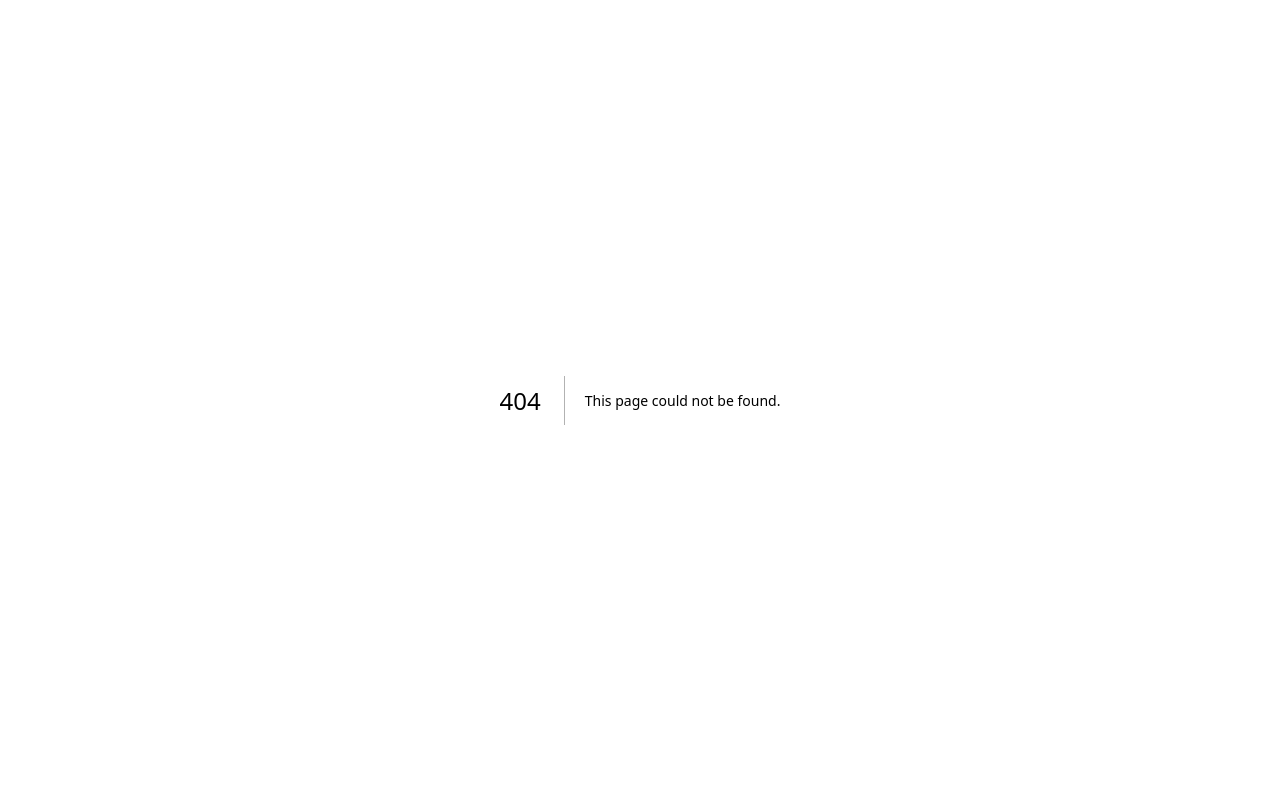
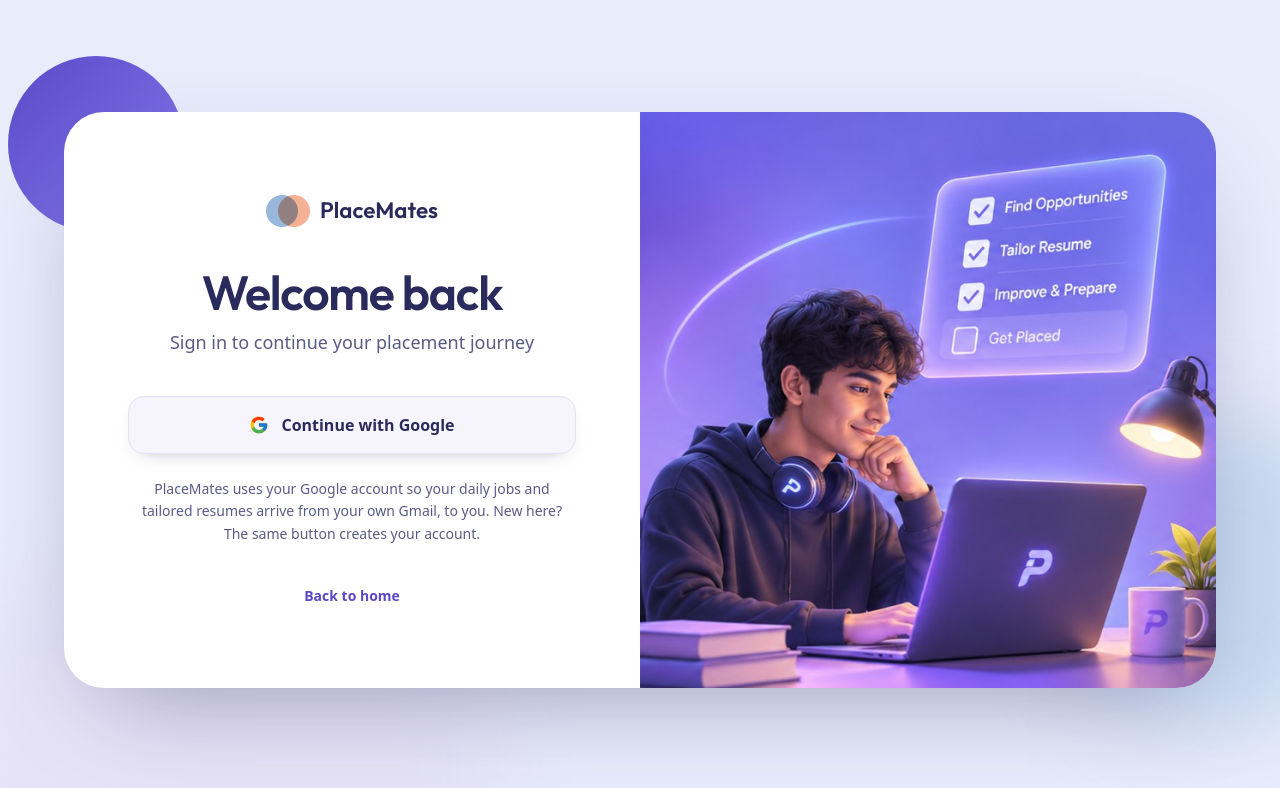
Before and after one commit to KalpeshEragi/PlaceMates, a Next.js app in the folder frontend/: page /login in a window 1280 px wide. Before the commit this address had no page. Shown: the top 788 px of the page. Built offline with nearby package versions, Linux system fonts and the light colour scheme; no server answers.

Commit message:
feat: add login page and route sign-in buttons to it
Split card with Google sign-in and the login illustration; shared Logo
component; landing buttons and logged-out redirects open /login.

```diff
--- /dev/null
+++ b/frontend/src/app/login/page.tsx
@@ -0,0 +1,58 @@
+import type { Metadata } from "next";
+import Image from "next/image";
+import Link from "next/link";
+import Logo from "@/components/Logo";
+import { BACKEND_URL } from "@/lib/api";
+
+export const metadata: Metadata = { title: "Sign in · PlaceMates" };
+
+function GoogleMark() {
+  return (
+    <svg viewBox="0 0 48 48" className="h-5 w-5" aria-hidden="true">
+      <path fill="#FFC107" d="M43.6 20.5H42V20H24v8h11.3C33.7 32.7 29.2 36 24 36c-6.6 0-12-5.4-12-12s5.4-12 12-12c3.1 0 5.8 1.2 7.9 3l5.7-5.7C34 6.1 29.3 4 24 4 12.9 4 4 12.9 4 24s8.9 20 20 20 20-8.9 20-20c0-1.3-.1-2.4-.4-3.5z" />
+      <path fill="#FF3D00" d="M6.3 14.7l6.6 4.8C14.7 15.1 19 12 24 12c3.1 0 5.8 1.2 7.9 3l5.7-5.7C34 6.1 29.3 4 24 4 16.3 4 9.7 8.3 6.3 14.7z" />
+      <path fill="#4CAF50" d="M24 44c5.2 0 9.9-2 13.4-5.2l-6.2-5.2C29.2 35.1 26.7 36 24 36c-5.2 0-9.6-3.3-11.3-8l-6.5 5C9.5 39.6 16.2 44 24 44z" />
+      <path fill="#1976D2" d="M43.6 20.5H42V20H24v8h11.3c-.8 2.2-2.2 4.2-4.1 5.6l6.2 5.2C37 39.2 44 34 44 24c0-1.3-.1-2.4-.4-3.5z" />
+    </svg>
+  );
+}
+
+export default function LoginPage() {
+  return (
+    <main className="relative isolate flex min-h-[100svh] items-center justify-center overflow-hidden bg-[#e9ecfb] px-4 py-10 sm:px-8">
+      {/* Soft shapes behind the card, as in the design. */}
+      <div className="absolute -bottom-40 -left-20 -z-10 h-96 w-[36rem] rounded-full bg-lavender/80 blur-2xl" aria-hidden="true" />
+      <div className="absolute -right-24 bottom-16 -z-10 h-80 w-80 rounded-full bg-powder/50 blur-2xl" aria-hidden="true" />
+
+      <div className="relative w-full max-w-6xl">
+      <div className="absolute -left-10 -top-10 -z-10 h-36 w-36 rounded-full bg-gradient-to-br from-violet to-[#8b7cf0] sm:-left-14 sm:-top-14 sm:h-44 sm:w-44" aria-hidden="true" />
+      <div className="grid w-full overflow-hidden rounded-[2.5rem] bg-white shadow-[0_40px_100px_-40px_rgb(43_42_92/0.45)] lg:grid-cols-2">
+        <section className="flex flex-col items-center justify-center px-6 py-14 sm:px-14 lg:py-20">
+          <Link href="/" aria-label="PlaceMates home"><Logo large /></Link>
+          <h1 className="mt-10 font-display text-4xl font-semibold tracking-tight text-ink sm:text-5xl">Welcome back</h1>
+          <p className="mt-3 text-center text-lg text-ink-soft">Sign in to continue your placement journey</p>
+
+          <a href={`${BACKEND_URL}/auth/google/login`}
+            className="mt-10 flex w-full max-w-md items-center justify-center gap-3 rounded-2xl border border-lavender bg-mist px-6 py-4 text-base font-semibold text-ink shadow-[0_8px_20px_-14px_rgb(43_42_92/0.5)] transition-colors hover:bg-white focus-visible:outline-2 focus-visible:outline-offset-2 focus-visible:outline-violet">
+            <GoogleMark /> Continue with Google
+          </a>
+
+          <p className="mt-6 max-w-md text-center text-sm leading-relaxed text-ink-soft">
+            PlaceMates uses your Google account so your daily jobs and tailored resumes arrive from your own Gmail, to
+            you. New here? The same button creates your account.
+          </p>
+
+          <p className="mt-10 text-sm text-ink-soft">
+            <Link href="/" className="font-semibold text-violet hover:underline">Back to home</Link>
+          </p>
+        </section>
+
+        <section className="relative hidden min-h-[36rem] lg:block">
+          <Image src="/login-art.jpg" alt="A student at a laptop, ticking off finding opportunities, tailoring a resume and preparing, with getting placed next"
+            fill priority sizes="(min-width: 1152px) 576px, 50vw" className="object-cover" />
+        </section>
+      </div>
+      </div>
+    </main>
+  );
+}
--- a/frontend/src/app/matches/page.tsx
+++ b/frontend/src/app/matches/page.tsx
@@ -53,7 +53,7 @@ export default function MatchesPage() {
         setEditing(!p);
         if (p) loadMatches();
       })
-      .catch((e) => (e instanceof ApiError && e.status === 401 ? router.push("/") : setError(e.message)));
+      .catch((e) => (e instanceof ApiError && e.status === 401 ? router.push("/login") : setError(e.message)));
     // eslint-disable-next-line react-hooks/exhaustive-deps
   }, []);
 
--- a/frontend/src/app/page.tsx
+++ b/frontend/src/app/page.tsx
@@ -1,9 +1,10 @@
 import { existsSync } from "node:fs";
 import { join } from "node:path";
 import Image from "next/image";
-import { BACKEND_URL } from "@/lib/api";
+import Logo from "@/components/Logo";
 
-const LOGIN = `${BACKEND_URL}/auth/google/login`;
+/* Every sign-in and get-started button opens the login page. */
+const LOGIN = "/login";
 
 /* Small line icons, drawn once and reused. */
 function Icon({ name, className = "h-5 w-5" }: { name: keyof typeof PATHS; className?: string }) {
@@ -24,18 +25,6 @@ const PATHS = {
   shield: <path d="M12 3l7 3v6c0 4.5-3 7.5-7 9-4-1.5-7-4.5-7-9V6z" />,
   hand: <><path d="M8 12V6.5a1.5 1.5 0 013 0V11M11 10V5.5a1.5 1.5 0 013 0V11M14 10V7a1.5 1.5 0 013 0v6c0 4-2.5 7-6 7s-5.5-2-6.5-4.5L3 12.5a1.5 1.5 0 012.6-1.5L8 14" /></>,
 };
-
-function Logo({ light = false, large = false }: { light?: boolean; large?: boolean }) {
-  return (
-    <span className={`flex items-center gap-2.5 font-display font-semibold ${large ? "text-[1.4rem]" : "text-lg"} ${light ? "text-white" : "text-ink"}`}>
-      <span className={`relative ${large ? "h-8 w-11" : "h-6 w-8"}`} aria-hidden="true">
-        <span className={`absolute left-0 top-0 rounded-full bg-powder-deep/80 ${large ? "h-8 w-8" : "h-6 w-6"}`} />
-        <span className={`absolute right-0 top-0 rounded-full bg-peach/90 mix-blend-multiply ${large ? "h-8 w-8" : "h-6 w-6"}`} />
-      </span>
-      PlaceMates
-    </span>
-  );
-}
 
 const primaryBtn =
   "inline-flex items-center gap-2 rounded-xl bg-violet px-6 py-3.5 text-sm font-semibold text-white shadow-[0_12px_30px_-10px_rgb(90_72_198/0.7)] transition-colors hover:bg-violet-deep focus-visible:outline-2 focus-visible:outline-offset-2 focus-visible:outline-white";
--- a/frontend/src/app/profile/page.tsx
+++ b/frontend/src/app/profile/page.tsx
@@ -31,7 +31,7 @@ export default function ProfilePage() {
   useEffect(() => {
     api<Profile>("/profile")
       .then(setProfile)
-      .catch((e) => (e instanceof ApiError && e.status === 401 ? router.push("/") : setError(e.message)));
+      .catch((e) => (e instanceof ApiError && e.status === 401 ? router.push("/login") : setError(e.message)));
   }, [router]);
 
   // Calls that return the full profile update it directly; any other call refetches it.
--- /dev/null
+++ b/frontend/src/components/Logo.tsx
@@ -0,0 +1,12 @@
+/* PlaceMates wordmark: two overlapping circles, powder blue and sunset peach. */
+export default function Logo({ light = false, large = false }: { light?: boolean; large?: boolean }) {
+  return (
+    <span className={`flex items-center gap-2.5 font-display font-semibold ${large ? "text-[1.4rem]" : "text-lg"} ${light ? "text-white" : "text-ink"}`}>
+      <span className={`relative ${large ? "h-8 w-11" : "h-6 w-8"}`} aria-hidden="true">
+        <span className={`absolute left-0 top-0 rounded-full bg-powder-deep/80 ${large ? "h-8 w-8" : "h-6 w-6"}`} />
+        <span className={`absolute right-0 top-0 rounded-full bg-peach/90 mix-blend-multiply ${large ? "h-8 w-8" : "h-6 w-6"}`} />
+      </span>
+      PlaceMates
+    </span>
+  );
+}
```
Also changed, not shown: frontend/public/login-art.jpg (added).
